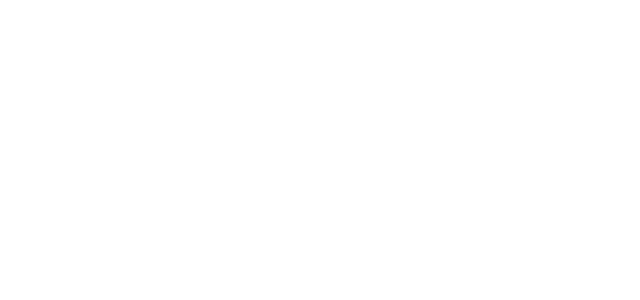
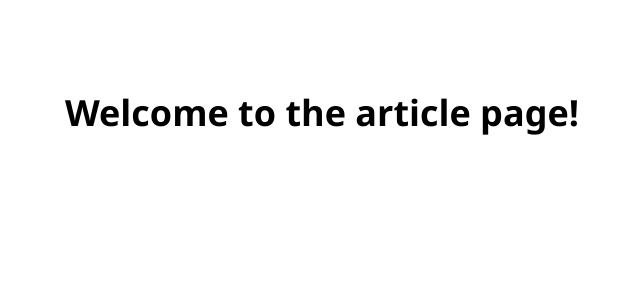
Before and after one commit to bbhart/react-learning, a React (Create React App) app in the folder blog/: page /article in a window 1280 px wide. Before the commit this address had no page. Shown: the top 300 px of the page, without its empty margins (225-865 px from the left). Built offline with nearby package versions, Linux system fonts and the light colour scheme.

Commit message:
fixed weird problem, no idea why vscode was showing one thing and the file was different

```diff
--- a/blog/src/App.js
+++ b/blog/src/App.js
@@ -1,14 +1,24 @@
 import React from 'react';
 import './App.css';
 import { BrowserRouter, Route, Routes } from 'react-router-dom';
+import AboutPage from './pages/AboutPage';
+import ArticlesList from './pages/ArticlesList';
+import ArticlePage from './pages/ArticlePage';
 import HomePage from './pages/HomePage';
 
 function App() {
   return (
     <BrowserRouter>
-      <Routes>
-        <Route path="/" element={<HomePage />} />
-      </Routes>
+      <div classname="App">
+        <div id="page-body">
+          <Routes>
+            <Route path="/" element={<HomePage />} />
+            <Route path="/about" element={<AboutPage />} />
+            <Route path="/articles" element={<ArticlesList />} />
+            <Route path="/article" element={<ArticlePage />} />
+          </Routes>
+        </div>
+      </div>
     </BrowserRouter>
   );
 
--- a/blog/src/pages/ArticlePage.js
+++ b/blog/src/pages/ArticlePage.js
@@ -7,4 +7,4 @@ const ArticlePage = () => (
     </>
 )
 
-export default HomePage;
+export default ArticlePage;
```
Also changed, not shown: blog/src/pages/AboutPage.js (line endings or trailing spaces), blog/src/pages/ArticlesList.js (line endings or trailing spaces), blog/src/pages/HomePage.js (line endings or trailing spaces).
